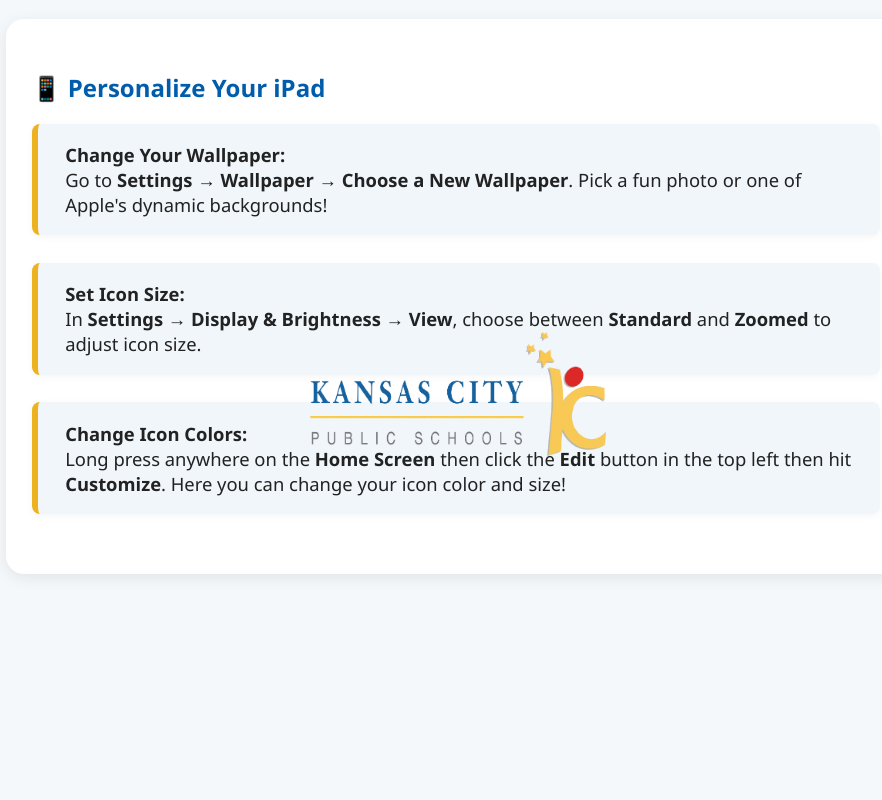
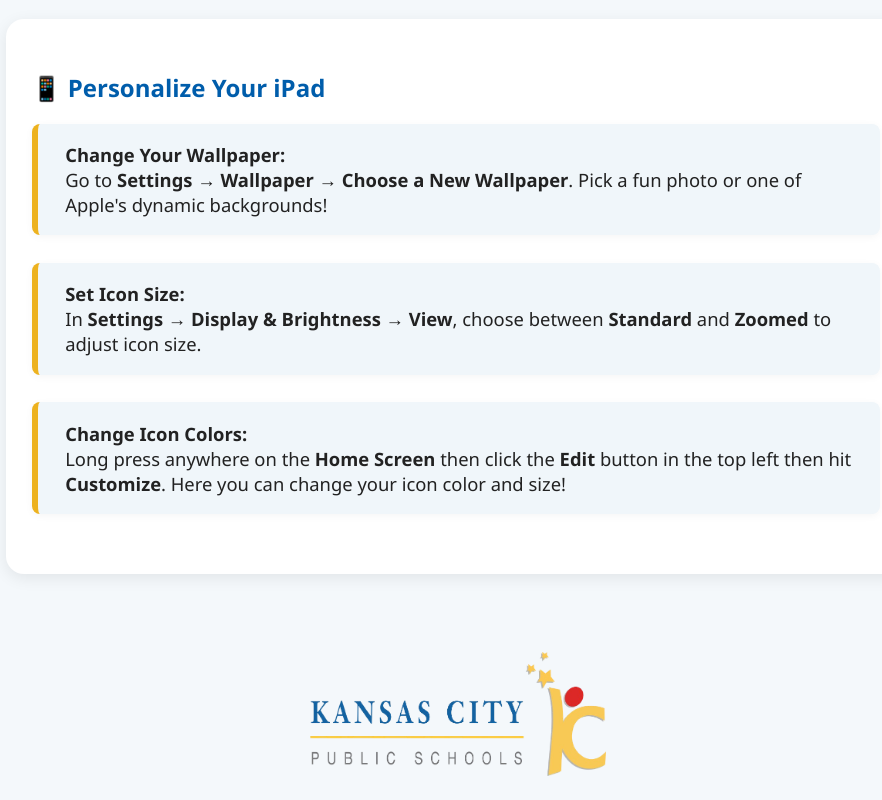
Before and after one commit to KCPS-IT/AugustSplashScreenKCPS, a plain HTML site: page index.html in a window 1280 px wide. Shown: the part 324-1124 px from the top of the page, without its empty margins (184-1066 px from the left). Before the commit the page ends 936 px from the top, so only its background shows below. Drawn offline with Linux system fonts and the light colour scheme.

Commit message:
Add files via upload

```diff
--- a/index.html
+++ b/index.html
@@ -107,17 +107,20 @@
       text-decoration: underline;
       font-weight: 500;
     }
+    .bottom-logo-wrapper {
+      width: 100%;
+      display: flex;
+      justify-content: center;
+      margin-top: 2.5em;
+      margin-bottom: 1.5em;
+    }
     .bottom-logo {
-      position: fixed;
-      left: 50%;
-      bottom: 20px;
-      transform: translateX(-50%);
       width: min(300px, 60vw);
       height: auto;
       max-height: 18vh;
       object-fit: contain;
-      z-index: 100;
       pointer-events: none;
+      display: block;
     }
     @media (max-width: 900px) {
       main {
@@ -134,10 +137,12 @@
       section { padding: 3vw 2vw; }
       .policy-list, .tips-list li { font-size: 0.98em; }
       .bottom-logo { width: 80vw; max-height: 12vh; }
+      .bottom-logo-wrapper { margin-top: 2em; margin-bottom: 1em; }
     }
     @media (max-width: 400px) {
       header h1 { font-size: 1rem; }
       .bottom-logo { width: 95vw; max-height: 10vh; }
+      .bottom-logo-wrapper { margin-top: 1em; margin-bottom: 0.5em; }
     }
     /* Wiggle animation for header */
     @keyframes wiggle {
@@ -204,7 +209,9 @@
       </div>
     </section>
   </main>
-  <img src="KCPS.png" alt="KCPS Logo" class="bottom-logo" />
+  <div class="bottom-logo-wrapper">
+    <img src="KCPS.png" alt="KCPS Logo" class="bottom-logo" />
+  </div>
   <script>
     // Tab navigation
     const tabBtns = document.querySelectorAll('.tab-btn');
```
